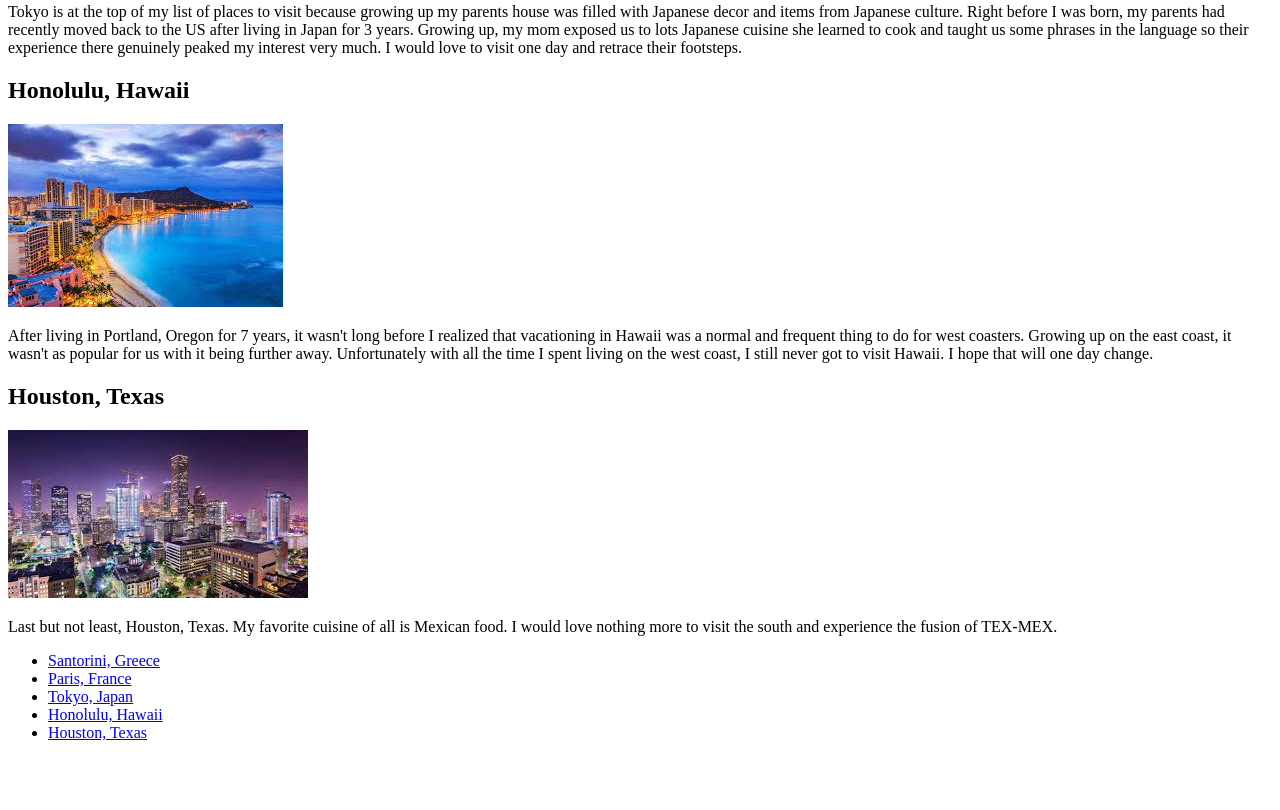
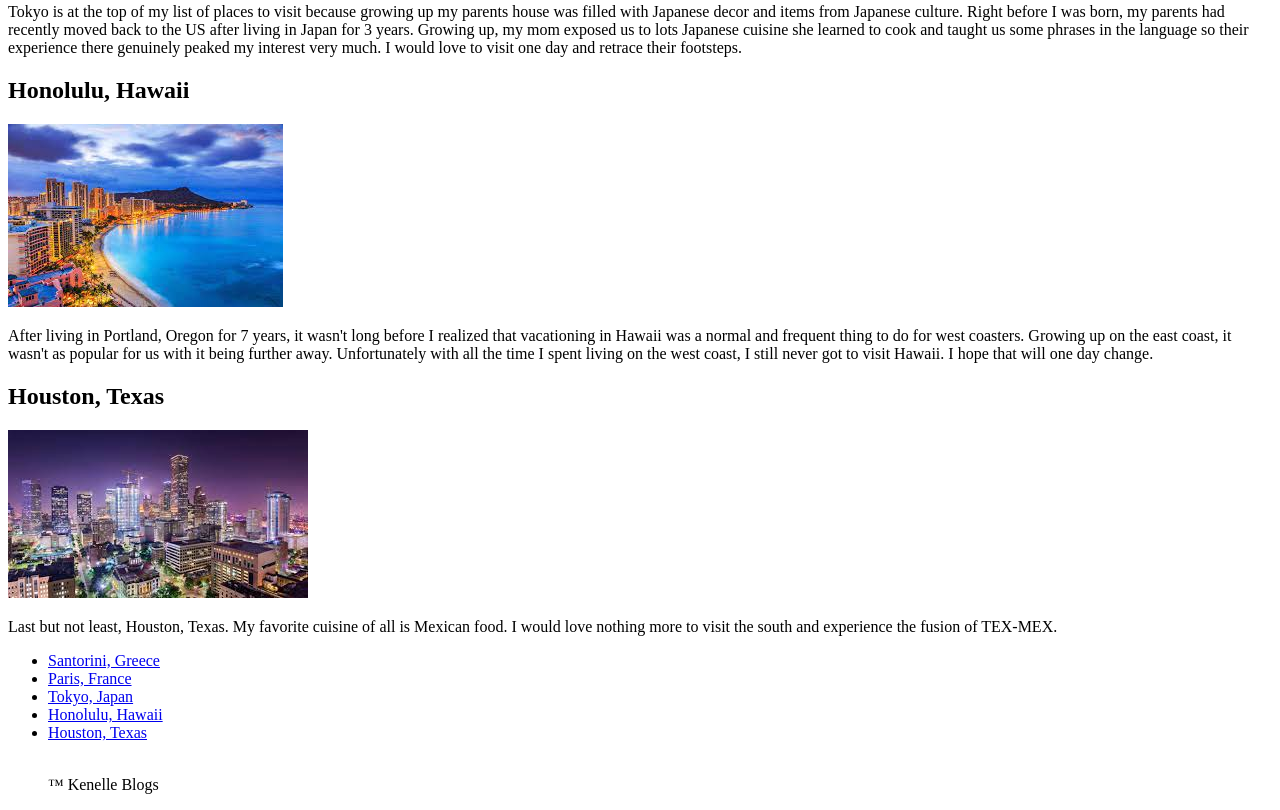
Before and after one commit to CodeGazer90/js-html-assignment, a website: page index.html in a window 1280 px wide. Shown: the part 1195-2005 px from the top of the page. Before the commit the page ends 1953 px from the top, so only its background shows below. Drawn offline with Linux system fonts and the light colour scheme.

Commit message:
entity added

```diff
--- a/index.html
+++ b/index.html
@@ -76,6 +76,13 @@
             <li><a href="https://en.wikipedia.org/wiki/Honolulu">Honolulu, Hawaii</a></li>
 
             <li><a href="https://en.wikipedia.org/wiki/Houston">Houston, Texas</a></li>
+
+            <br>
+
+            <p>
+            &#8482; Kenelle Blogs
+            </p>
+
          </ul>
       </footer>
    </body>
```
